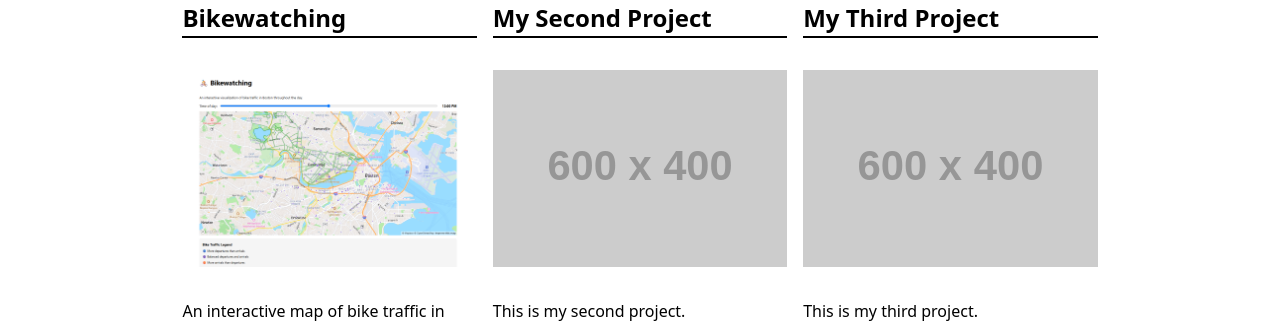
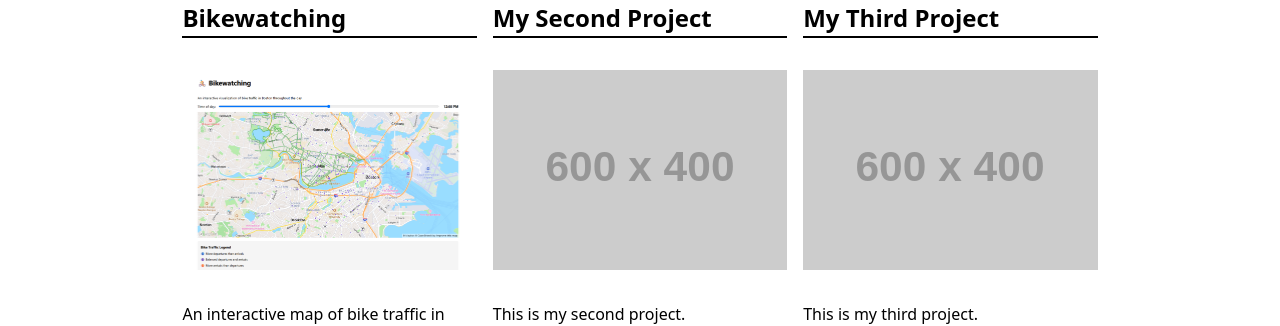
Before and after one commit to JaydenLiauw/Portfolio, a website: page index.html in a window 1280 px wide. Shown: the part 579-905 px from the top of the page. Drawn offline with Linux system fonts and the light colour scheme; no server answers; placeholder pictures from the web are drawn by us.

Commit message:
Update style.css

```diff
--- a/style.css
+++ b/style.css
@@ -165,3 +165,8 @@ nav a.current {
     flex-shrink: 0;
     margin: 0;
 }
+.projects img {
+  width: 100%;
+  height: 200px;
+  object-fit: cover;
+}
```
